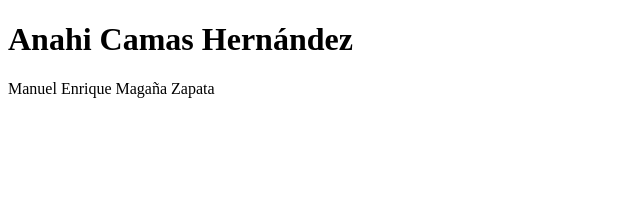
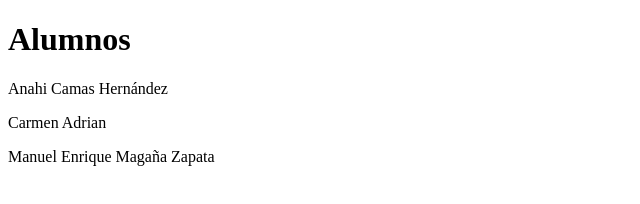
Before and after one commit to anahicamash/Practica2, a plain HTML site: page index.html in a window 1280 px wide. Shown: the whole page, without its empty margins (0-640 px from the left). Drawn offline with Linux system fonts and the light colour scheme.

Commit message:
Actualizacion nombres

```diff
--- a/index.html
+++ b/index.html
@@ -8,7 +8,9 @@
 
 </head>
 <body>
-    <h1> Anahi Camas Hernández </h1>
+    <h1> Alumnos </h1>
+    <p>Anahi Camas Hernández</p>
+    <p>Carmen Adrian </p>
     <p>Manuel Enrique Magaña Zapata</p>
 </body>
 </html>
```
